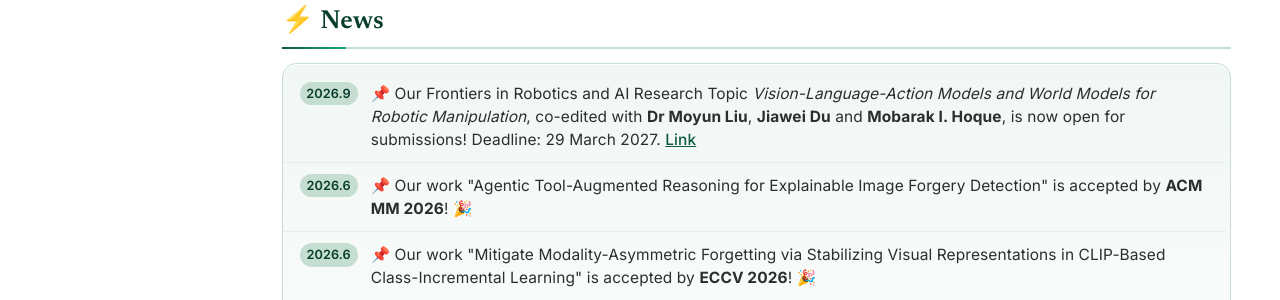
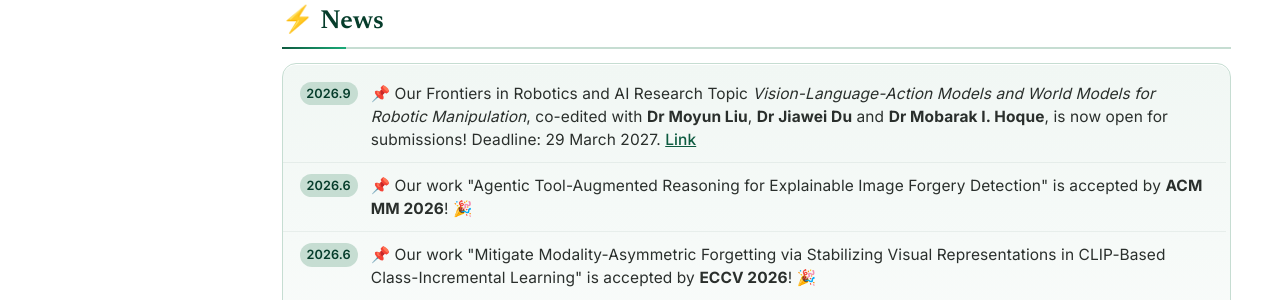
Before and after one commit to zhangxin-xd/zhangxin-xd.github.io, a Jekyll site: the page built from _pages/about.md, in a window 1280 px wide. Shown: the part 510-810 px from the top of the page. Built offline with Jekyll 4.4.1, drawn with Linux system fonts in a browser that asks for light colours; some web fonts are replaced; a style sheet for code colours, icons or effects is not loaded.

Commit message:
Add Dr titles for Jiawei Du and Mobarak I. Hoque in Frontiers news item
Co-Authored-By: Claude Opus 5 <noreply@anthropic.com>

```diff
--- a/_pages/about.md
+++ b/_pages/about.md
@@ -22,7 +22,7 @@ I am also looking for self-motivated PhD students, research interns, and visitin
 ### ⚡️ News
 
 <div class="news-feed" markdown="0">
-  <div class="news-item"><span class="news-date">2026.9</span><div class="news-body"><span class="news-pin">📌</span> Our Frontiers in Robotics and AI Research Topic <i>Vision-Language-Action Models and World Models for Robotic Manipulation</i>, co-edited with <b>Dr Moyun Liu</b>, <b>Jiawei Du</b> and <b>Mobarak I. Hoque</b>, is now open for submissions! Deadline: 29 March 2027. <a href="https://www.frontiersin.org/research-topics/85292/vision-language-action-models-and-world-models-for-robotic-manipulation">Link</a></div></div>
+  <div class="news-item"><span class="news-date">2026.9</span><div class="news-body"><span class="news-pin">📌</span> Our Frontiers in Robotics and AI Research Topic <i>Vision-Language-Action Models and World Models for Robotic Manipulation</i>, co-edited with <b>Dr Moyun Liu</b>, <b>Dr Jiawei Du</b> and <b>Dr Mobarak I. Hoque</b>, is now open for submissions! Deadline: 29 March 2027. <a href="https://www.frontiersin.org/research-topics/85292/vision-language-action-models-and-world-models-for-robotic-manipulation">Link</a></div></div>
   <div class="news-item"><span class="news-date">2026.6</span><div class="news-body"><span class="news-pin">📌</span> Our work "Agentic Tool-Augmented Reasoning for Explainable Image Forgery Detection" is accepted by <b>ACM MM 2026</b>! 🎉</div></div>
   <div class="news-item"><span class="news-date">2026.6</span><div class="news-body"><span class="news-pin">📌</span> Our work "Mitigate Modality-Asymmetric Forgetting via Stabilizing Visual Representations in CLIP-Based Class-Incremental Learning" is accepted by <b>ECCV 2026</b>! 🎉</div></div>
   <div class="news-item"><span class="news-date">2026.6</span><div class="news-body"><span class="news-pin">📌</span> Our Frontiers Research Topic <i>Towards Trustworthy Visual Foundation Models in the Real World</i>, co-edited with <b>Prof. Joey Tianyi Zhou</b> and <b>Prof. Ismail Ben Ayed</b>, is now open for submissions! <a href="https://www.frontiersin.org/research-topics/82034/towards-trustworthy-visual-foundation-models-in-the-real-world">Link</a></div></div>
```
